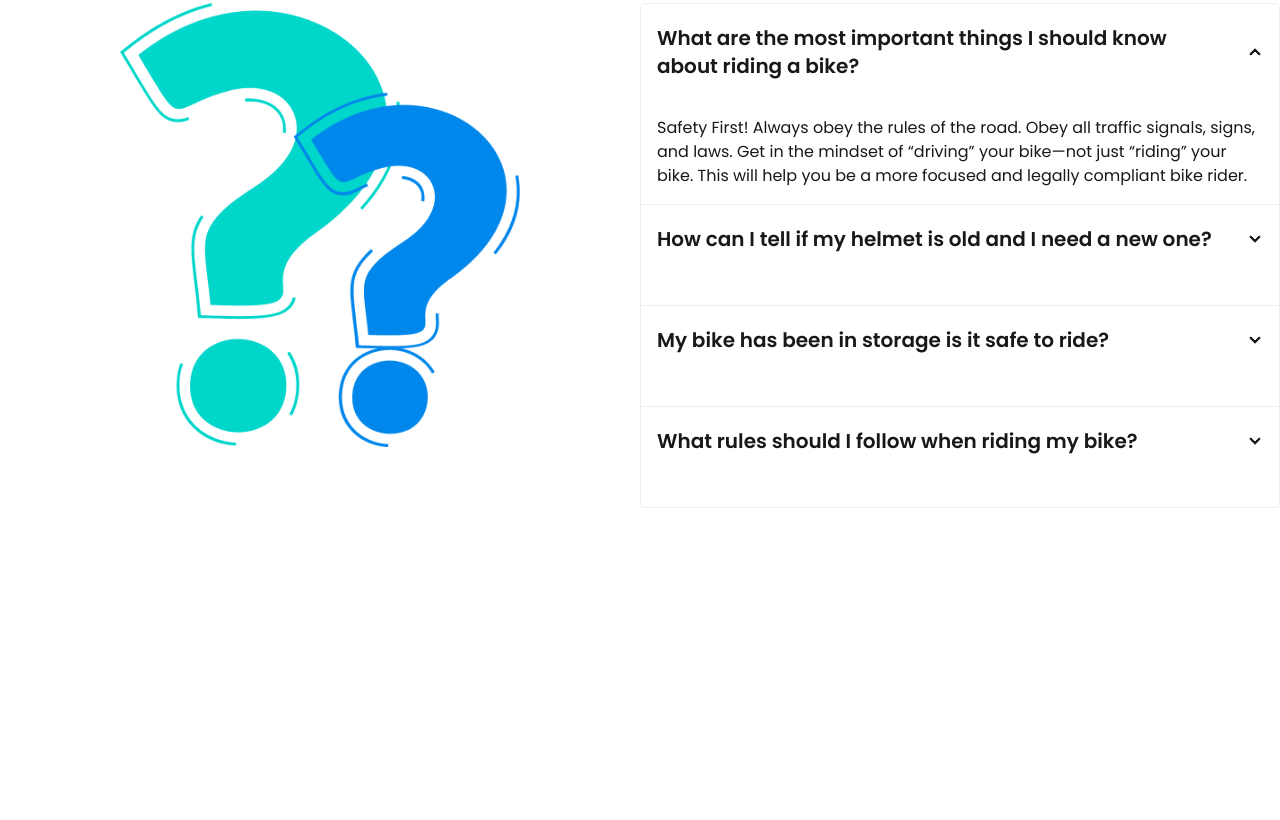
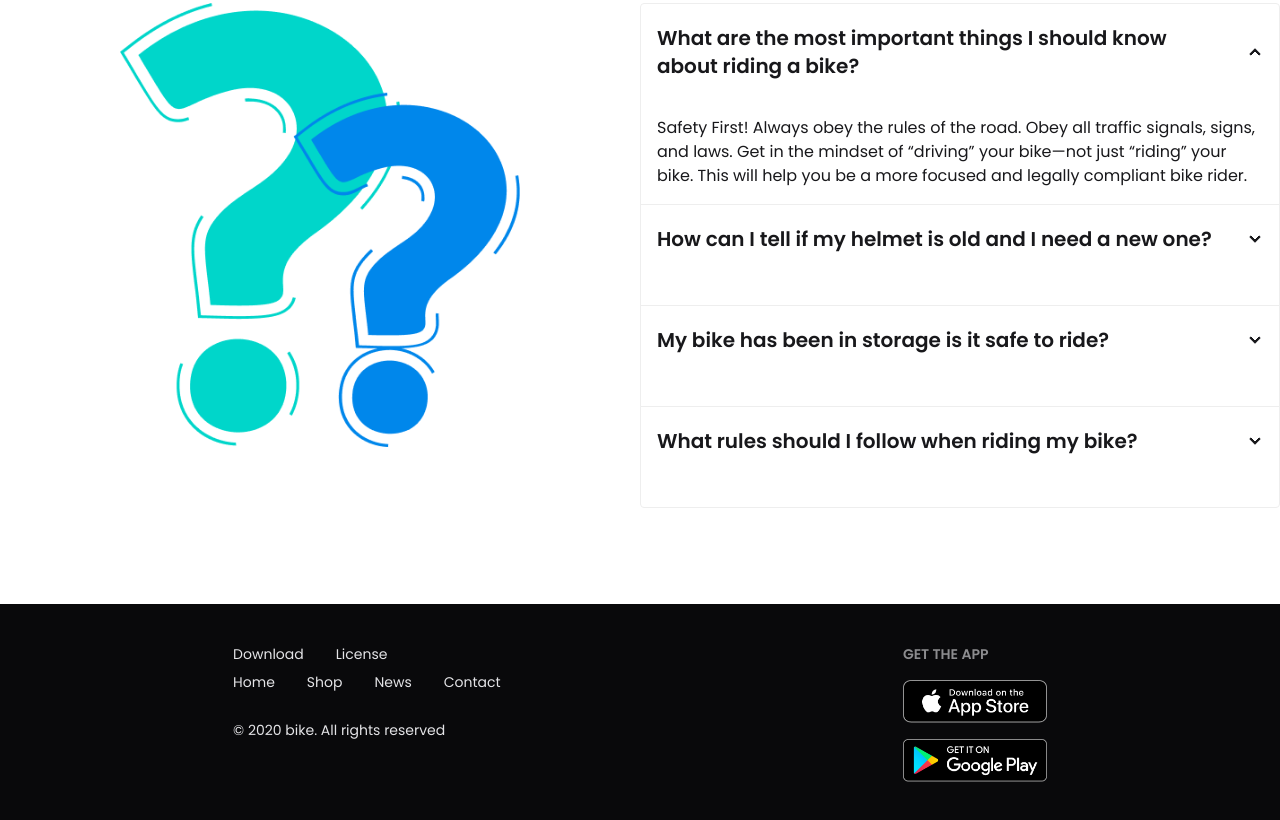
Before and after one commit to jobaerjubu/Biker-Zone-with-Daisy-UI-and-Tailwind-CSS, a website: page index.html in a window 1280 px wide. Shown: the part 2972-3792 px from the top of the page. Before the commit the page ends 3576 px from the top, so only its background shows below. Drawn offline with nearby package versions, Linux system fonts and the light colour scheme.

Commit message:
added footer section

```diff
--- a/index.html
+++ b/index.html
@@ -413,8 +413,42 @@
     </main>
 
     <!-- Footer section  -->
-    <footer>
+    <footer class="footer sm:footer-horizontal bg-neutral text-neutral-content p-10 justify-around">
+        <aside>
+            <div class="inline-flex gap-8">
+                <!-- First line -->
+                <p>
+                    Download
+                </p>
+                <p>
+                    License
+                </p>
+            </div>
+            <!-- secund line -->
+            <div class="mb-5">
+                <ul class="inline-flex gap-8" >
+                    <li><a>Home</a></li>
+                    <li><a>Shop</a></li>
+                    <li><a>News</a></li>
+                    <li><a>Contact</a></li>
+                </ul>
+            </div>
 
+            <p>© 2020 bike. All rights reserved</p>
+
+
+        </aside>
+        <nav>
+            <h6 class="footer-title">Get the App</h6>
+            <div class="grid grid-flow-col-1  gap-4">
+                <a>
+                    <img class="w-36" src="images/others/ios.png" alt="">
+                </a>
+                <a>
+                    <img class="w-36" src="images/others/android.png" alt="">
+                </a>
+            </div>
+        </nav>
     </footer>
 </body>
 
```
Also changed, not shown: src/output.css.
